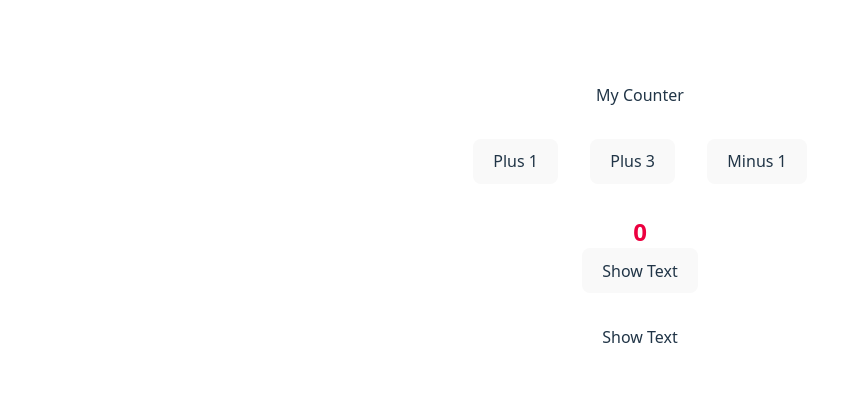
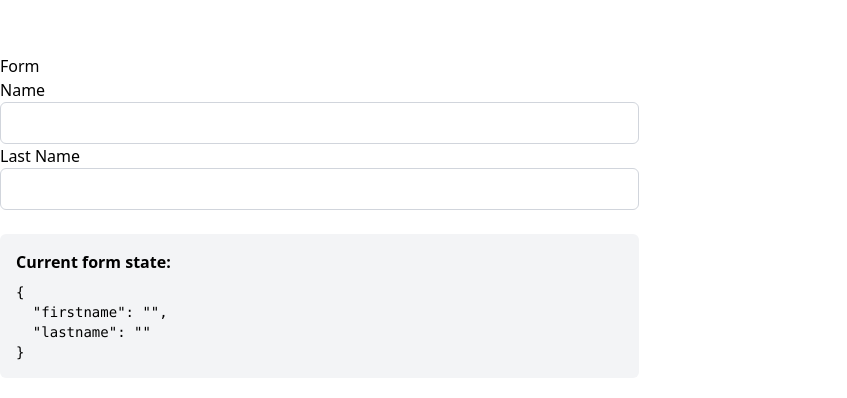
Before and after one commit to keoty96/daily-practice, a React (Vite) app: page / in a window 1280 px wide. Shown: the part 184-582 px from the top of the page, without its empty margins (0-847 px from the left). Built offline with nearby package versions, Linux system fonts and the light colour scheme.

Commit message:
form testing

```diff
--- a/src/App.jsx
+++ b/src/App.jsx
@@ -1,12 +1,14 @@
 import Counter from "./components/counter";
 import ToggeButton from "./components/toggleButton";
+import Form from "./components/form";
 
 function App() {
 
   return (
     <>
-      <Counter />
-      <ToggeButton />
+      {/* <Counter />
+      <ToggeButton /> */}
+      <Form />
     </>
   )
 }
--- /dev/null
+++ b/src/components/form.jsx
@@ -0,0 +1,39 @@
+import { useState } from "react";
+
+export default function Form () {
+
+    const [form, setForm] = useState({
+        firstname: "",
+        lastname: ""
+    });
+
+    function handleOnChange(property, value) {
+        setForm({...form, [property]: value})
+    }
+
+    return(
+        <div>
+            <h2>Form</h2>
+            <div>
+                <label>
+                    Name
+                    <input
+                    className="w-full px-3 py-2 border border-gray-300 rounded-md focus:outline-none focus:ring-2 focus:ring-blue-500"
+                    type="text"
+                    value={form.name} onChange={(e) => handleOnChange("firstname", e.target.value)} />
+                </label>
+                <label>
+                    Last Name
+                    <input
+                    className="w-full px-3 py-2 border border-gray-300 rounded-md focus:outline-none focus:ring-2 focus:ring-blue-500"
+                    type="text"
+                    value={form.name} onChange={(e) => handleOnChange("lastname", e.target.value)} />
+                </label>
+            </div>
+            <div className="mt-6 p-4 bg-gray-100 rounded-md">
+                <h3 className="font-semibold mb-2">Current form state:</h3>
+                <pre className="text-sm">{JSON.stringify(form, null, 2)}</pre>
+            </div>
+        </div>
+    )
+}
--- a/src/index.css
+++ b/src/index.css
@@ -4,10 +4,6 @@
   font-family: system-ui, Avenir, Helvetica, Arial, sans-serif;
   line-height: 1.5;
   font-weight: 400;
-
-  color-scheme: light dark;
-  color: rgba(255, 255, 255, 0.87);
-  background-color: #242424;
 
   font-synthesis: none;
   text-rendering: optimizeLegibility;
@@ -55,16 +51,3 @@ button:focus,
 button:focus-visible {
   outline: 4px auto -webkit-focus-ring-color;
 }
-
-@media (prefers-color-scheme: light) {
-  :root {
-    color: #213547;
-    background-color: #ffffff;
-  }
-  a:hover {
-    color: #747bff;
-  }
-  button {
-    background-color: #f9f9f9;
-  }
-}
```
